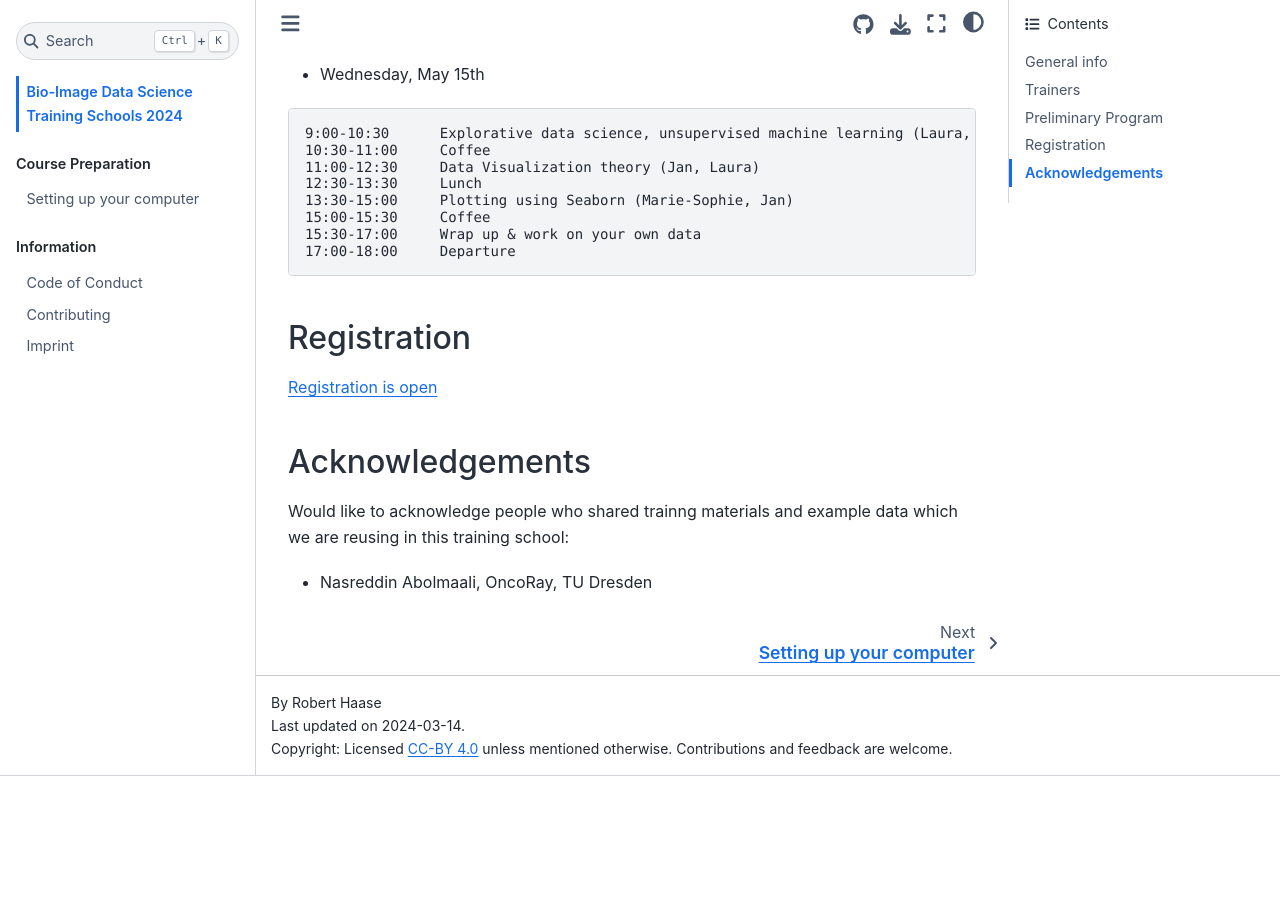
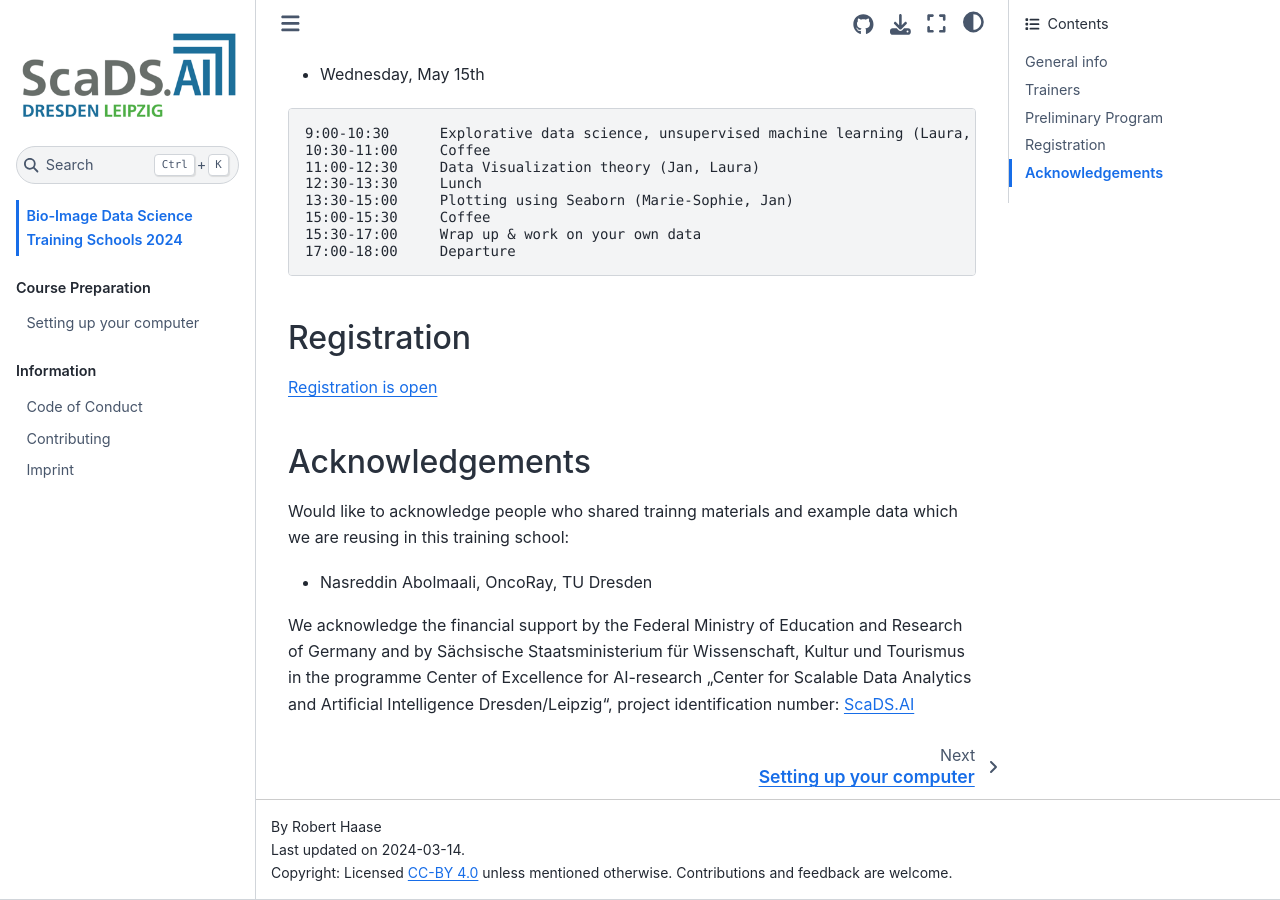
Before and after one commit to ScaDS/BIDS-training-2024, a Jupyter Book: the page built from intro.md, in a window 1280 px wide and 900 px high, scrolled down 1903 px. Built offline with Jupyter Book 1.0.4 settings and Sphinx 7.4.7 and the Sphinx Book theme 1.1.4, drawn with Linux system fonts in a browser that asks for light colours; pages that are not in the unit, such as notebooks, are missing from menus; before the commit the page ends 2679 px from its top, so only the background shows below that.

Commit message:
added acknowledgement

```diff
--- a/intro.md
+++ b/intro.md
@@ -84,3 +84,5 @@
 
 Would like to acknowledge people who shared trainng materials and example data which we are reusing in this training school:
 * Nasreddin Abolmaali, OncoRay, TU Dresden
+
+We acknowledge the financial support by the Federal Ministry of Education and Research of Germany and by Sächsische Staatsministerium für Wissenschaft, Kultur und Tourismus in the programme Center of Excellence for AI-research „Center for Scalable Data Analytics and Artificial Intelligence Dresden/Leipzig“, project identification number: ScaDS.AI
```
